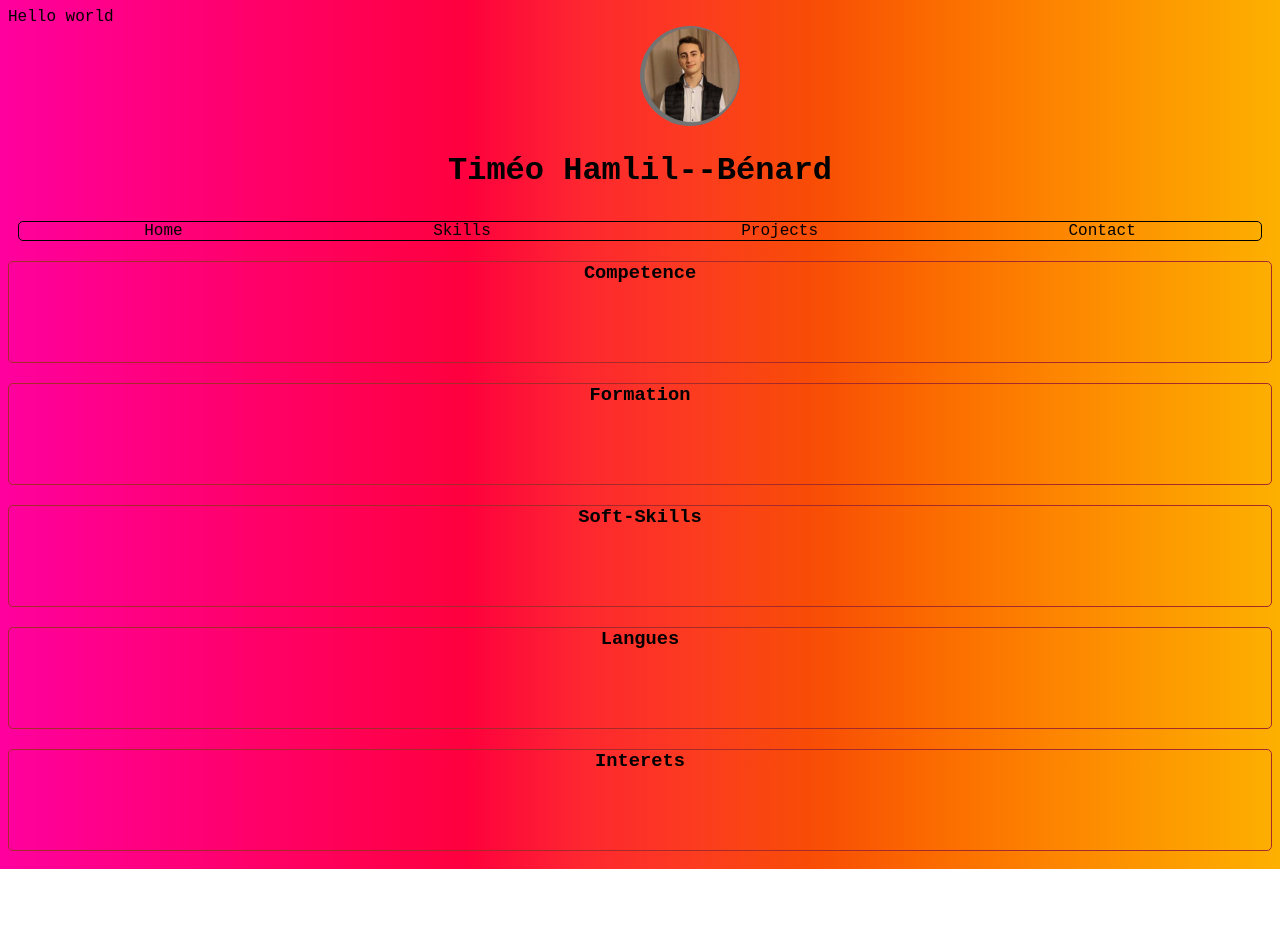
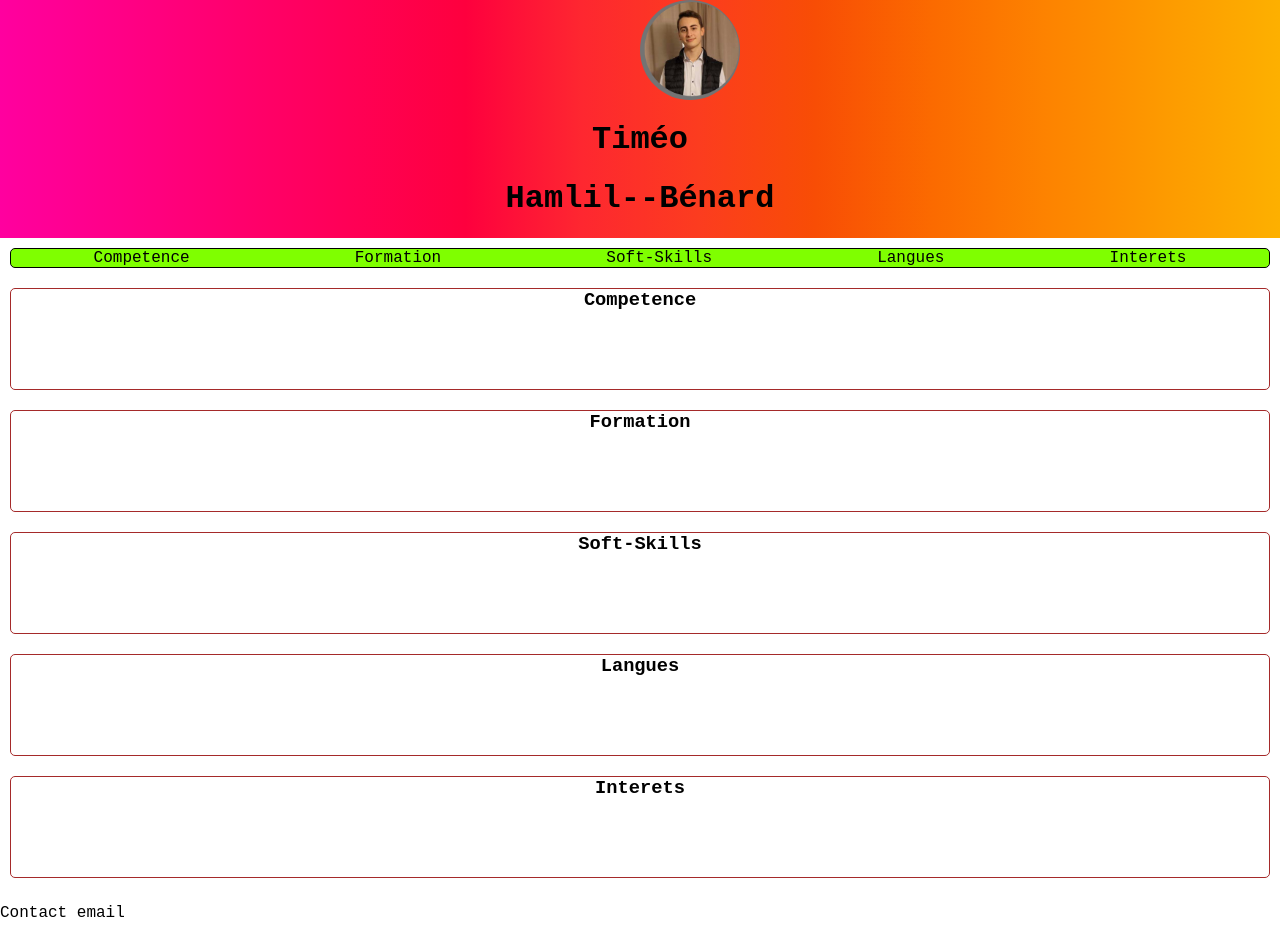
Before and after one commit to Shumare/portfolio, a plain HTML site: page index.html in a window 1280 px wide. Before the commit the page ends 869 px from the top, so only its background shows below. Drawn offline with Linux system fonts and the light colour scheme; a web font is replaced by a local one.

Commit message:
continue to improve

```diff
--- a/index.html
+++ b/index.html
@@ -8,16 +8,17 @@
     <link rel="stylesheet" href="style.css">
 </head>
 <body>
-    Hello world
     <header>
         <img src="Image.png" alt="Logo">
-        <h1> Timéo Hamlil--Bénard</h1>
+        <h1> Timéo </h1>
+        <h1>Hamlil--Bénard</h1>
     </header>
     <nav>
-        <a href="">Home</a>
-        <a href="">Skills</a>
-        <a href="">Projects</a>
-        <a href="">Contact</a>
+        <a href="">Competence</a>
+        <a href="">Formation</a>
+        <a href="">Soft-Skills</a>
+        <a href="">Langues</a>
+        <a href="">Interets</a>
     </nav>
 
     <div class="comp">
@@ -34,10 +35,12 @@
     </div>
     <div class="interets">
         <h3>Interets</h3>
+
     </div>
 
     <footer>
+        <p>Contact email</p>
+    </footer>
 
-    </footer>
 </body>
 </html>
--- a/style.css
+++ b/style.css
@@ -7,15 +7,23 @@ body{
     display: flex;
     flex-direction: column;
     font-family: 'Courier New', Courier, monospace;
+    margin: 0;
+
+  }
+
+header{
     background-image: linear-gradient(to right, #ff009f, #ff0087, #ff006e, #ff0056, #fe003e, #fe2730, #fc3c1f, #f84d05, #fb6a00, #fd8300, #fd9a00, #fdb000);
+
 }
-
 
 header img{
     width: 100px;
     height: 100px;
     border-radius: 50%;
     margin-left: 50%;
+    display: flex;
+    justify-content: center;
+
 }
 
 header h1{
@@ -28,6 +36,7 @@ nav{
     justify-content: space-around;
     border-radius: 5px;
     margin: 10px;
+    background-color: chartreuse;
 
 }
 a {
@@ -52,6 +61,8 @@ div{
     border-radius: 5px;
     display: flex;
     justify-content: center;
+    margin-left: 10px;
+    margin-right: 10px;
 }
 h3{
     margin: 0;
```
